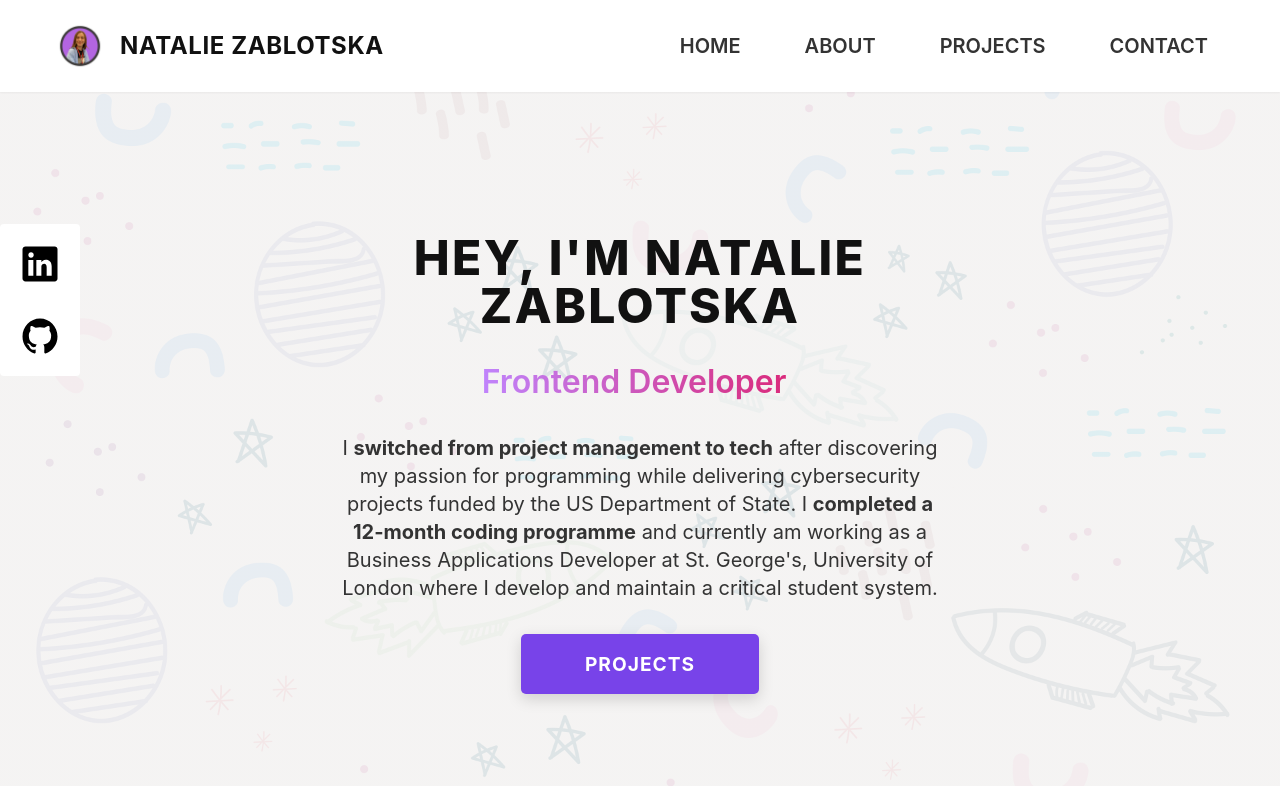
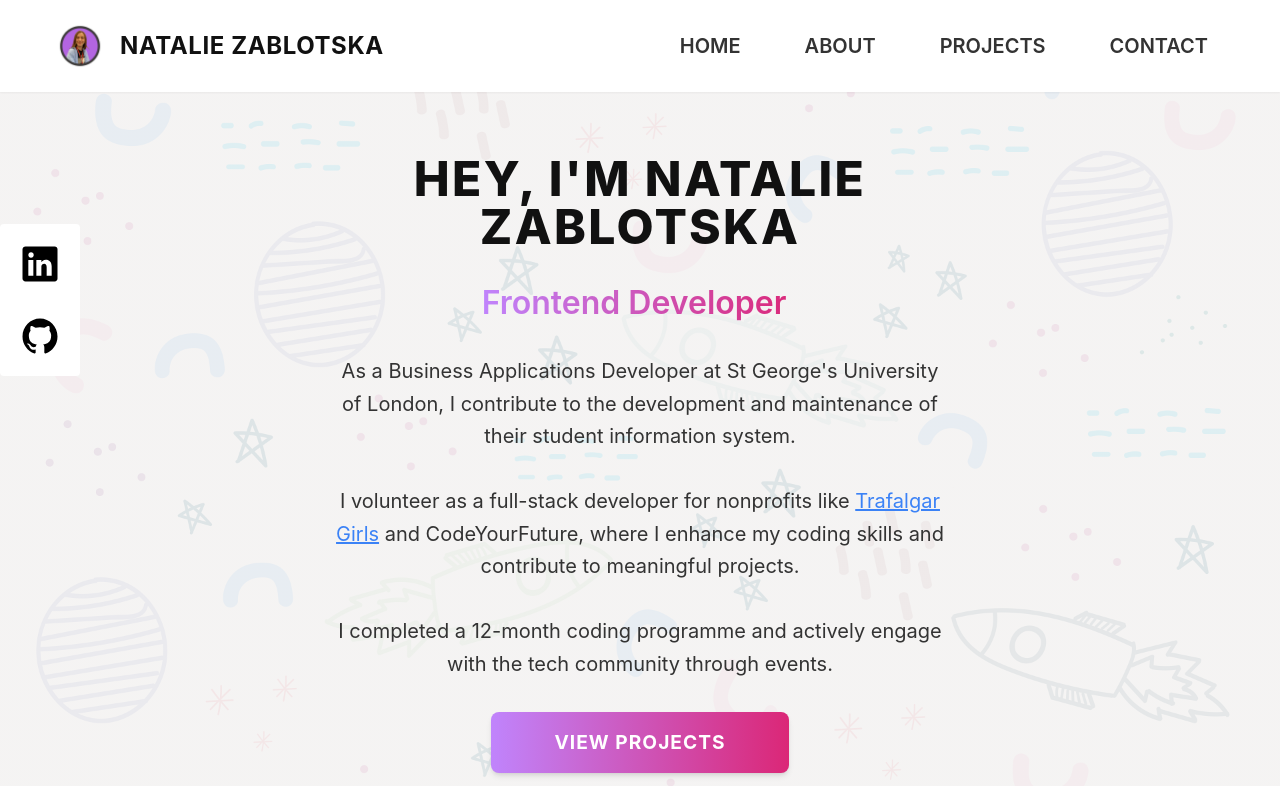
Before and after one commit to nataliiazab/portfolio, a React (Vite) app: page / in a window 1280 px wide. Shown: the top 786 px of the page. Built offline with nearby package versions, Linux system fonts and the light colour scheme; a web font is replaced by a local one.

Commit message:
Update Home.jsx
rewrite my pitch

```diff
--- a/src/components/Home.jsx
+++ b/src/components/Home.jsx
@@ -49,18 +49,33 @@ const Home = () => {
             repeat={Infinity}
             className="font-semibold text-transparent leading-10 bg-clip-text bg-gradient-to-r from-purple-400 to-pink-600"
           />
-          <p className="text-light text-xl my-8">
-            I <strong>switched from project management to tech</strong> after
-            discovering my passion for programming while delivering
-            cybersecurity projects funded by the US Department of State. I{" "}
-            <strong>completed a 12-month coding programme</strong> and currently am working as a Business Applications Developer at St. George's, University of London where I develop and maintain a critical student system.
+          <p className="text-light text-xl my-8 leading-relaxed">
+            As a Business Applications Developer at St George's University of
+            London, I contribute to the development and maintenance of their
+            student information system.
+            <br />
+            <br />I volunteer as a full-stack developer for nonprofits like{" "}
+            <a
+              href="https://github.com/enBloc-org/kindly/tree/dev"
+              className="text-blue-500 underline"
+            >
+              Trafalgar Girls
+            </a>{" "}
+            and CodeYourFuture, where I enhance my coding skills and
+            contribute to meaningful projects.
+            <br />
+            <br />I completed a 12-month coding programme and actively engage with
+            the tech community through events.
           </p>
-
-          <a href="#projects" className="btn py-4 px-16">
-            Projects
+          <a
+            href="#projects"
+            className="btn py-4 px-16 bg-gradient-to-r from-purple-400 to-pink-600 text-white rounded-lg shadow-md hover:shadow-xl transition-transform transform hover:scale-105"
+          >
+            View Projects
           </a>
         </motion.div>
       </div>
+
       {/* Hero social-media */}
       <div className="bg-white w-20 rounded py-1 px-2 absolute left-0 top-48 hidden md:block">
         <div className="py-1">
```
